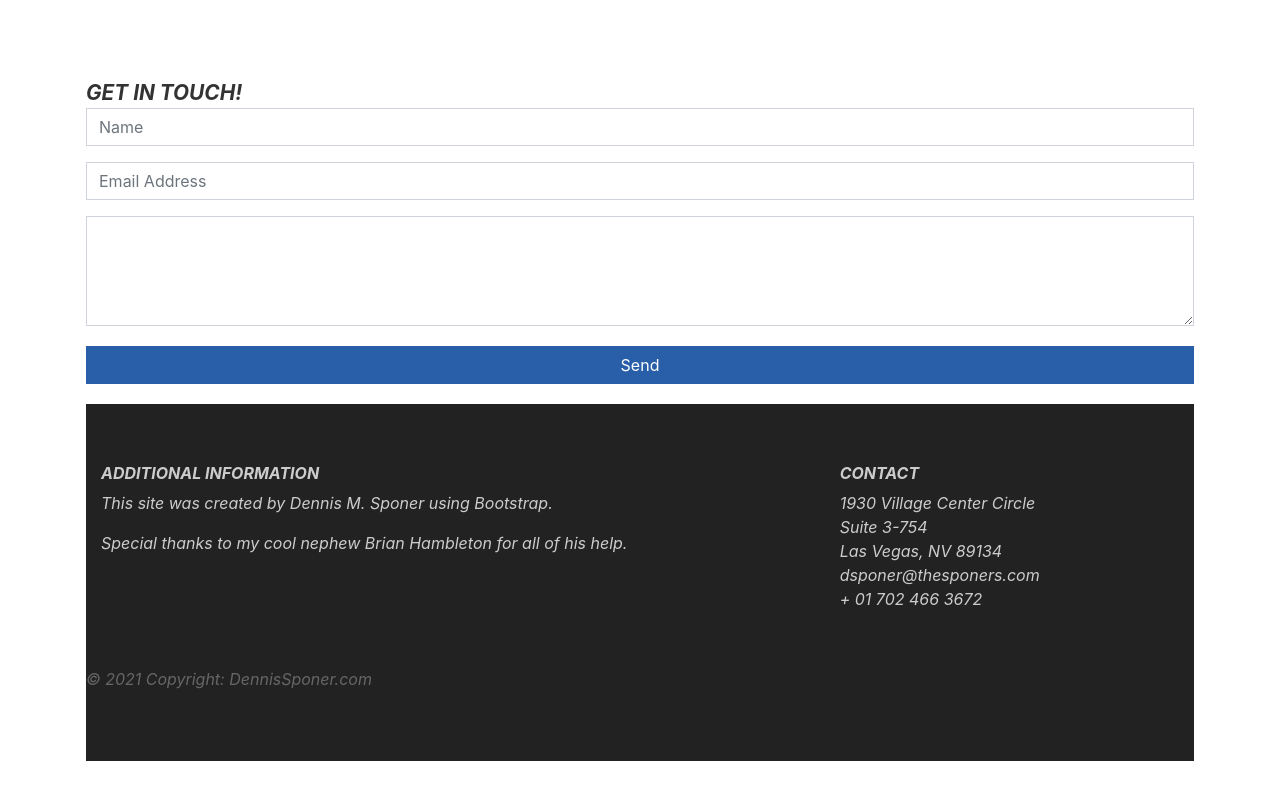
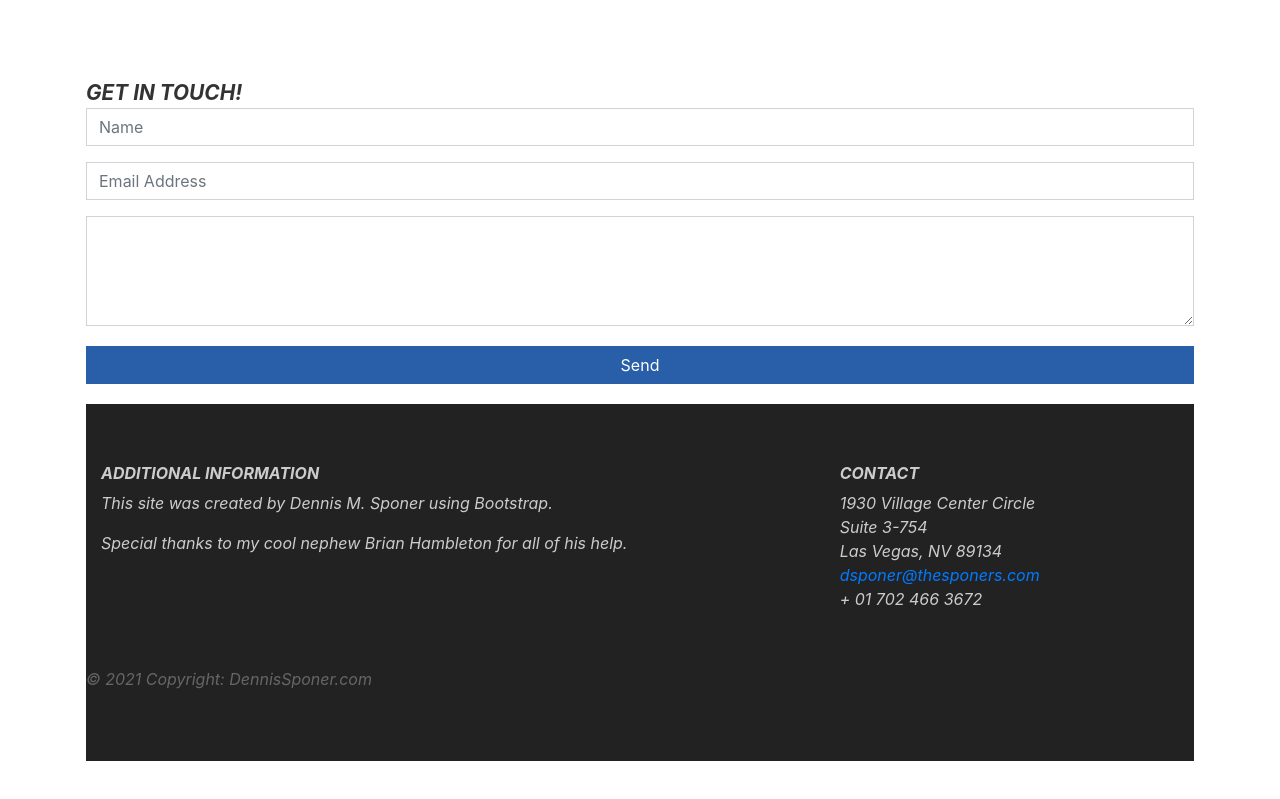
Before and after one commit to dennissponer/dennismsponer.com, a plain HTML site: page index.html in a window 1280 px wide. Shown: the part 1927-2726 px from the top of the page. Drawn offline with nearby package versions, Linux system fonts and the light colour scheme.

Commit message:
Update index.html

```diff
--- a/index.html
+++ b/index.html
@@ -106,7 +106,7 @@
                 <p>1930 Village Center Circle
                     <br/>Suite 3-754
                     <br/>Las Vegas, NV 89134
-                <br/>dsponer@thesponers.com
+                <a href="mailto:dsponer@thesponers.com">dsponer@thesponers.com</a>
                 <br/>+ 01 702 466 3672</p>
             </div>
         <div>
```
